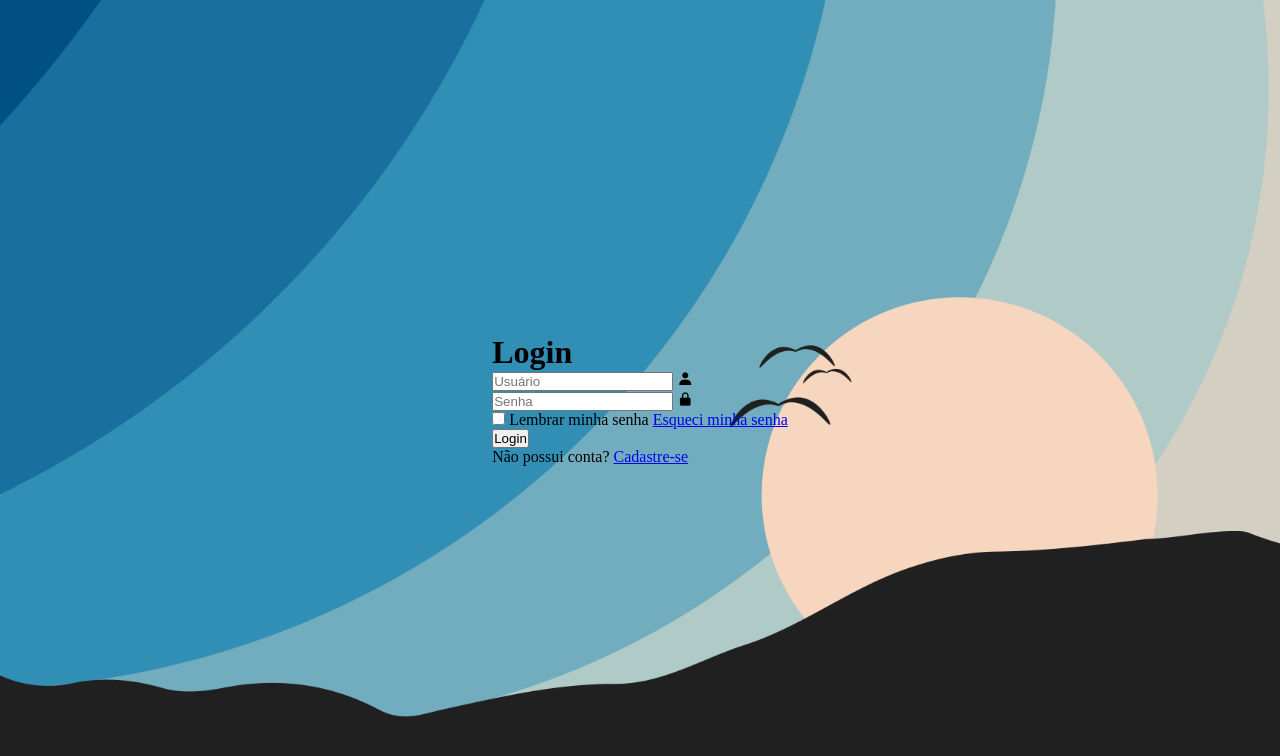
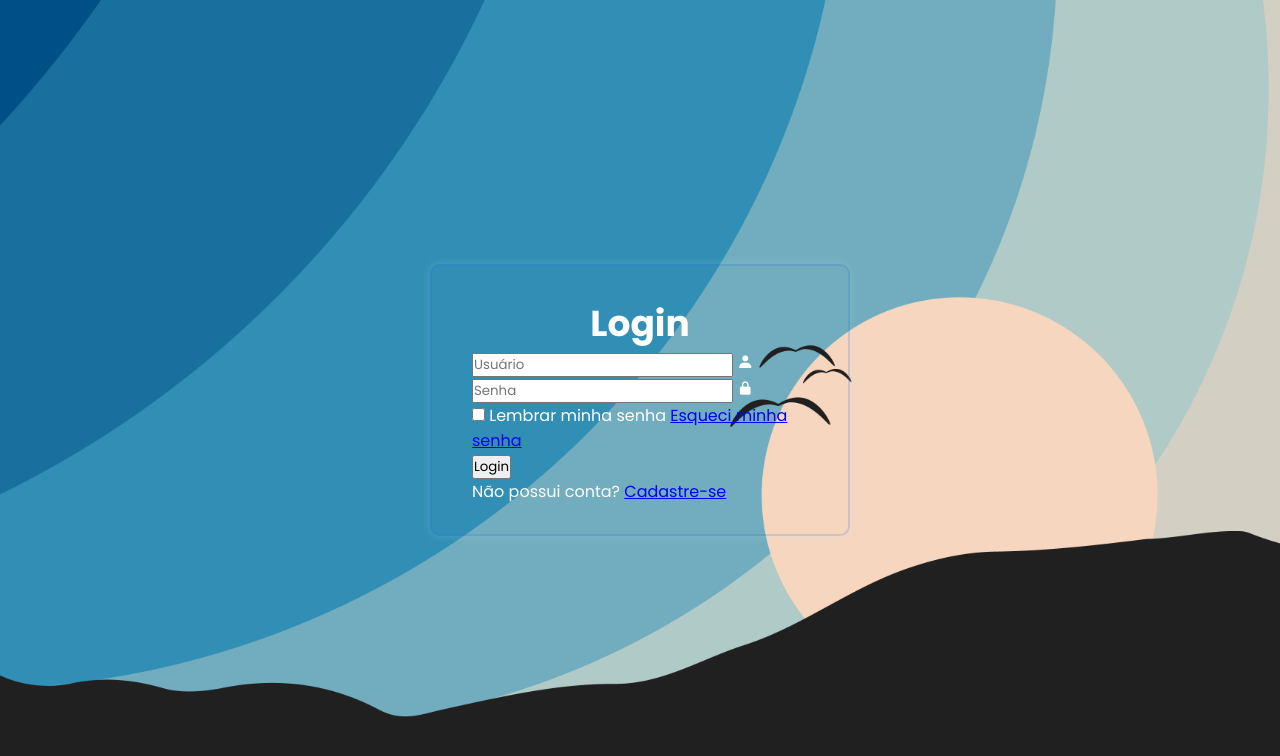
Before and after one commit to SilasCorreia8/tela-login, a plain HTML site: page index.html in a window 1280 px wide. Drawn offline with nearby package versions, Linux system fonts and the light colour scheme.

Commit message:
feat: form styling

```diff
--- a/style.css
+++ b/style.css
@@ -4,6 +4,7 @@
     box-sizing: border-box;
     margin: 0;
     padding: 0;
+    font-family: "Poppins", sans-serif;
 }
 
 body {
@@ -15,3 +16,18 @@ body {
     background-size: cover;
     background-position: center;
 }
+
+.container {
+    width: 420px;
+    background-color: transparent;
+    border: 2px solid rgba(46, 108, 221, 0.2);
+    border-radius: 10px;
+    color: white;
+    padding: 30px 40px;
+    box-shadow: 0 0 10px rgba(171, 246, 252, 0.2);
+}
+
+.container h1 {
+    font-size: 36px;
+    text-align: center;
+}
```
